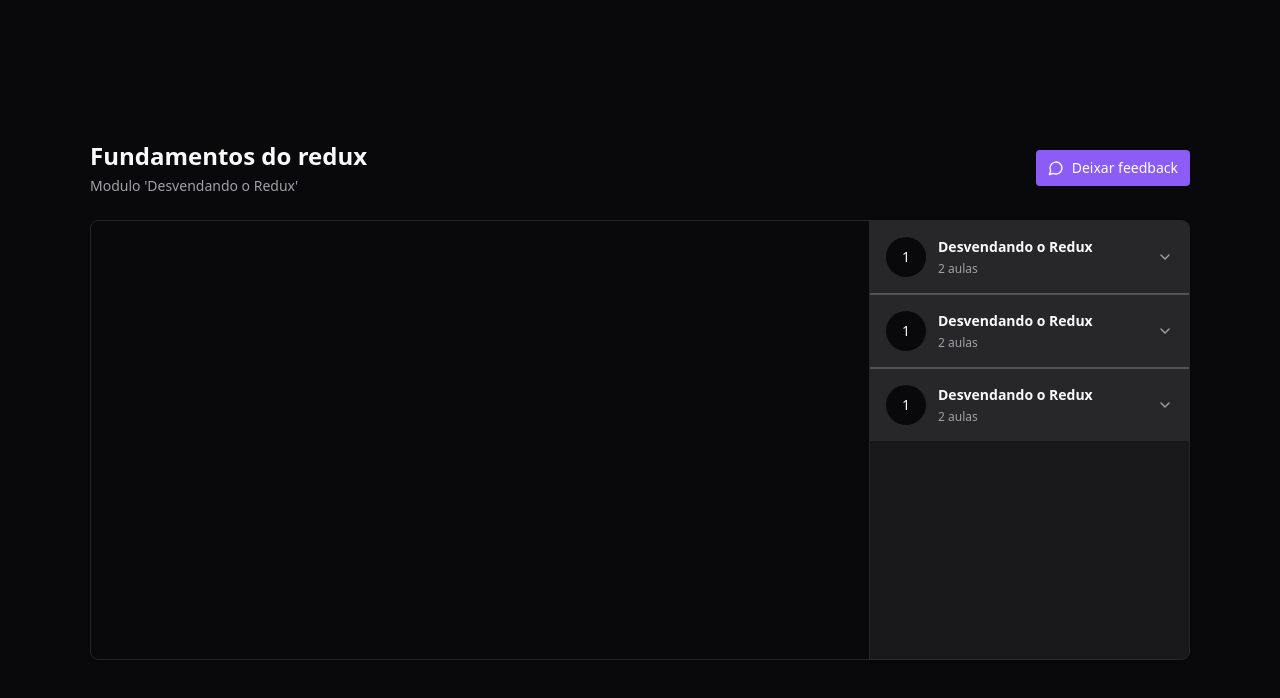
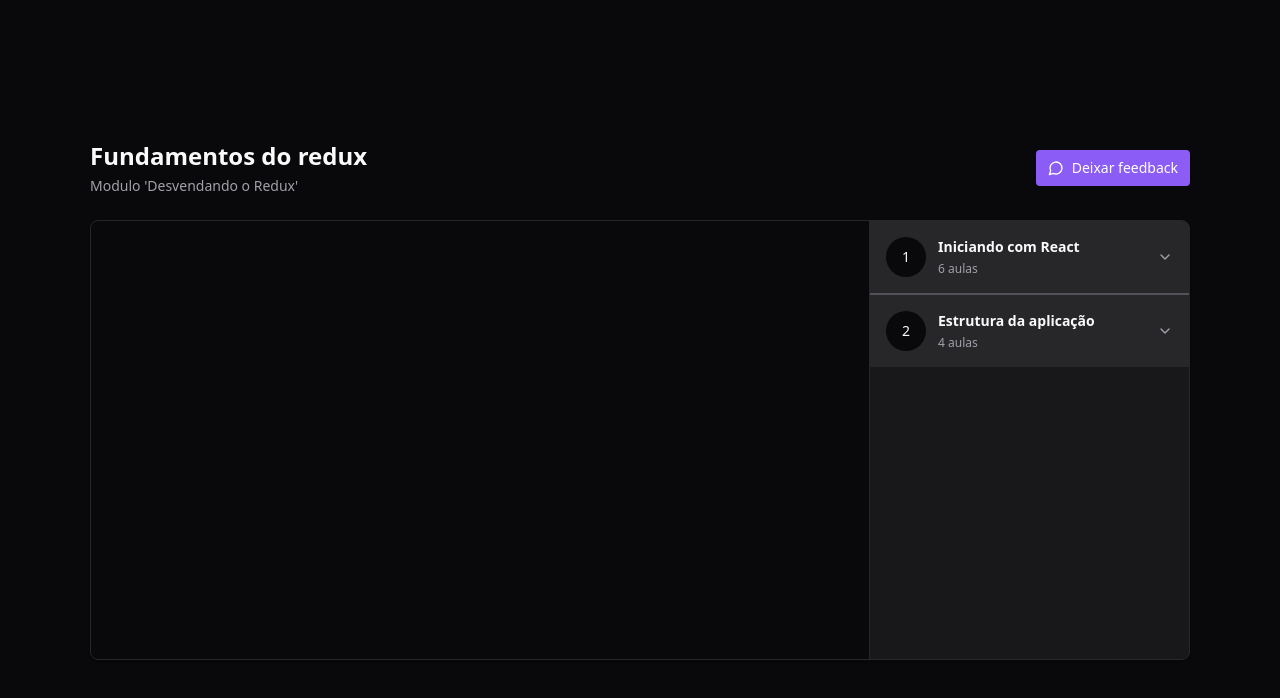
Before and after one commit to FelipeTeofiloSiqueiraCosta/react-redux-zustand, a React (Vite) app: page / in a window 1280 px wide. Shown: the top 698 px of the page. Built offline with nearby package versions, Linux system fonts and the light colour scheme.

Commit message:
feat: Criando reducer do player

```diff
--- a/src/components/Module.tsx
+++ b/src/components/Module.tsx
@@ -5,9 +5,9 @@ import * as Collapsible from "@radix-ui/react-collapsible";
 interface ModuleProps {
   number: number;
   title: string;
-  videoClasses: { title: string; minutes: string }[];
+  lessons: { id: string; title: string; duration: string }[];
 }
-export function Module({ videoClasses, number, title }: ModuleProps) {
+export function Module({ lessons, number, title }: ModuleProps) {
   return (
     <Collapsible.Root className="group">
       <Collapsible.Trigger asChild>
@@ -18,7 +18,7 @@ export function Module({ videoClasses, number, title }: ModuleProps) {
           <div className="flex flex-col gap-1 text-left">
             <strong className="text-sm">{title}</strong>
             <span className="text-xs text-zinc-400">
-              {videoClasses.length} aulas
+              {lessons.length} aulas
             </span>
           </div>
           <ChevronDown className="h-4 w-4 ml-auto text-zinc-400 group-data-[state=open]:rotate-180 transition-all" />
@@ -26,12 +26,12 @@ export function Module({ videoClasses, number, title }: ModuleProps) {
       </Collapsible.Trigger>
       <Collapsible.Content asChild>
         <nav className="flex flex-col relative gap-4 p-6">
-          {videoClasses.map((item) => {
+          {lessons.map((item) => {
             return (
               <Lesson
                 key={item.title}
                 title={item.title}
-                minutes={item.minutes}
+                minutes={item.duration}
               />
             );
           })}
--- a/src/pages/Player.tsx
+++ b/src/pages/Player.tsx
@@ -1,8 +1,11 @@
 import ReactPlayer from "react-player";
 import { Header } from "../components/Header";
 import { Module } from "../components/Module";
+import { useAppSelector } from "../store";
 
 export function Player() {
+  const modules = useAppSelector((state) => state.player.course.modules);
+
   return (
     <div className="h-screen bg-zinc-950 text-zinc-50 flex justify-center items-center">
       <div className="w-[1100px] flex flex-col gap-6">
@@ -22,30 +25,16 @@ export function Player() {
             </div>
           </div>
           <aside className="absolute top-0 bottom-0 right-0 w-80 border-l divide-y-2 divide-zinc-600 border-zinc-800 bg-zinc-900 overflow-y-scroll scrollbar scrollbar-thin scrollbar-track-zinc-950 scrollbar-thumb-zinc-800">
-            <Module
-              number={1}
-              title="Desvendando o Redux"
-              videoClasses={[
-                { minutes: "10:00", title: "Introdução ao modulo" },
-                { minutes: "10:00", title: "O que é Redux" },
-              ]}
-            />
-            <Module
-              number={1}
-              title="Desvendando o Redux"
-              videoClasses={[
-                { minutes: "10:00", title: "Introdução ao modulo" },
-                { minutes: "10:00", title: "O que é Redux" },
-              ]}
-            />
-            <Module
-              number={1}
-              title="Desvendando o Redux"
-              videoClasses={[
-                { minutes: "10:00", title: "Introdução ao modulo" },
-                { minutes: "10:00", title: "O que é Redux" },
-              ]}
-            />
+            {modules.map(({ lessons, title, id }, index) => {
+              return (
+                <Module
+                  number={index + 1}
+                  title={title}
+                  lessons={lessons}
+                  key={id}
+                />
+              );
+            })}
           </aside>
         </main>
       </div>
--- a/src/store/index.ts
+++ b/src/store/index.ts
@@ -1,8 +1,11 @@
 import { configureStore } from "@reduxjs/toolkit";
 import { TypedUseSelectorHook, useSelector } from "react-redux";
+import { playerSlice } from "./slices/player";
 
 export const store = configureStore({
-  reducer: {},
+  reducer: {
+    player: playerSlice.reducer,
+  },
 });
 
 export type RootState = ReturnType<typeof store.getState>;
--- /dev/null
+++ b/src/store/slices/player.ts
@@ -0,0 +1,62 @@
+import { createSlice } from "@reduxjs/toolkit";
+
+export const playerSlice = createSlice({
+  name: "player",
+  initialState: {
+    course: {
+      modules: [
+        {
+          id: "1",
+          title: "Iniciando com React",
+          lessons: [
+            { id: "Jai8w6K_GnY", title: "CSS Modules", duration: "13:45" },
+            {
+              id: "w-DW4DhDfcw",
+              title: "Estilização do Post",
+              duration: "10:05",
+            },
+            {
+              id: "D83-55LUdKE",
+              title: "Componente: Header",
+              duration: "06:33",
+            },
+            {
+              id: "W_ATsETujaY",
+              title: "Componente: Sidebar",
+              duration: "09:12",
+            },
+            { id: "Pj8dPeameYo", title: "CSS Global", duration: "03:23" },
+            {
+              id: "8KBq2vhwbac",
+              title: "Form de comentários",
+              duration: "11:34",
+            },
+          ],
+        },
+        {
+          id: "2",
+          title: "Estrutura da aplicação",
+          lessons: [
+            {
+              id: "gE48FQXRZ_o",
+              title: "Componente: Comment",
+              duration: "13:45",
+            },
+            { id: "Ng_Vk4tBl0g", title: "Responsividade", duration: "10:05" },
+            {
+              id: "h5JA3wfuW1k",
+              title: "Interações no JSX",
+              duration: "06:33",
+            },
+            {
+              id: "1G0vSTqWELg",
+              title: "Utilizando estado",
+              duration: "09:12",
+            },
+          ],
+        },
+      ],
+    },
+  },
+  reducers: {},
+});
```
